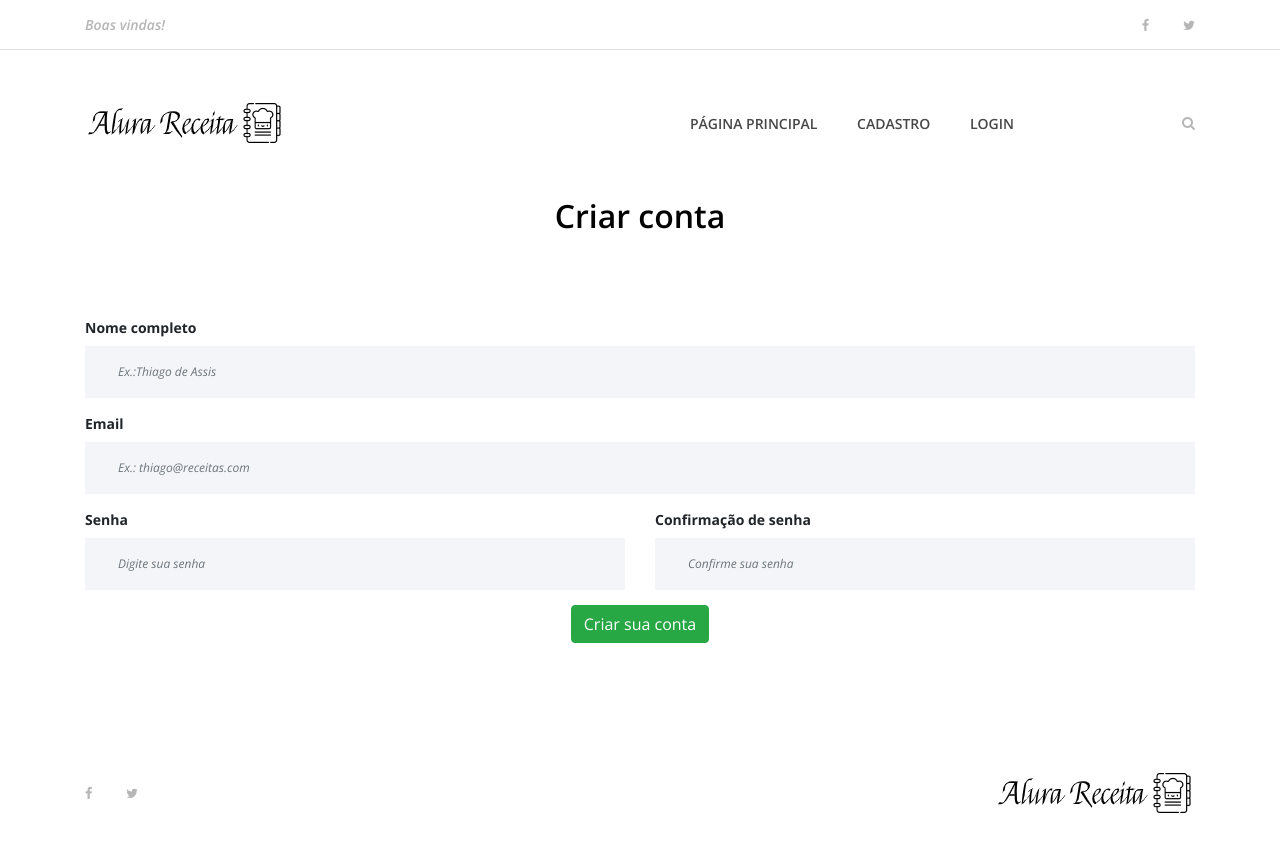
After one commit to pthiagodev/formacao-django-alura, a Django app: page /usuarios/cadastro in a window 1280 px wide. The commit adds this page. Run offline with Django 4.2, Linux system fonts and the light colour scheme; parts of the project's set-up code (start-up, migrations or seed data) failed here and were passed over; some libraries are stand-ins or nearby versions.

Commit message:
Alterando caminho do folder templates, adicionando templates de usuario (cadastro e login) e configurando views e menus

```diff
--- a/alurareceita/settings.py
+++ b/alurareceita/settings.py
@@ -58,7 +58,7 @@ ROOT_URLCONF = 'alurareceita.urls'
 TEMPLATES = [
     {
         'BACKEND': 'django.template.backends.django.DjangoTemplates',
-        'DIRS': [os.path.join(BASE_DIR, 'receitas/templates')],
+        'DIRS': [os.path.join(BASE_DIR, 'templates')],
         'APP_DIRS': True,
         'OPTIONS': {
             'context_processors': [
--- a/alurareceita/urls.py
+++ b/alurareceita/urls.py
@@ -19,10 +19,11 @@ from django.conf.urls.static import static
 from django.contrib import admin
 from django.urls import path, include
 
-import receitas
+import receitas, usuarios
 
 urlpatterns = [
     path('', include('receitas.urls')),
+    path('usuarios/', include('usuarios.urls')),
     path('admin/', admin.site.urls),
 
 ] + static(settings.MEDIA_URL, document_root=settings.MEDIA_ROOT)
--- a/receitas/templates/buscar.html
+++ b/templates/buscar.html
@@ -2,7 +2,7 @@
 {% load static %}
 {% block content %}
     {% include 'partials/_preloader.html' %}
-    {% include 'partials/_search.html' %}
+    {% include 'partials/_busca.html' %}
     {% include 'partials/_menu.html' %}
 
     <section class="best-receipe-area">
--- a/receitas/templates/index.html
+++ b/templates/index.html
@@ -3,7 +3,7 @@
 {% block content %}
 
     {% include 'partials/_preloader.html' %}
-    {% include 'partials/_search.html' %}
+    {% include 'partials/_busca.html' %}
     {% include 'partials/_menu.html' %}
 
     <!-- ##### Best Receipe Area Start ##### -->
--- a/receitas/templates/partials/_menu.html
+++ b/templates/partials/_menu.html
@@ -57,7 +57,9 @@
                         <!-- Nav Start -->
                         <div class="classynav">
                             <ul>
-                                <li><a href="{% url 'index' %}">Home</a></li>
+                                <li><a href="{% url 'index' %}">Página principal</a></li>
+                                <li><a href="{% url 'cadastro' %}">Cadastro</a></li>
+                                <li><a href="{% url 'login' %}">Login</a></li>
                             </ul>
 
                             <!-- Formulario de busca -->
--- a/receitas/templates/receita.html
+++ b/templates/receita.html
@@ -3,7 +3,7 @@
 {% block content %}
 
 {% include 'partials/_preloader.html' %}
-{% include 'partials/_search.html' %}
+{% include 'partials/_busca.html' %}
 {% include 'partials/_menu.html' %}
 
         <!-- Receipe Post Search
--- /dev/null
+++ b/templates/usuarios/cadastro.html
@@ -0,0 +1,52 @@
+{% extends 'base.html' %}
+{% load static %}
+{% block content %}
+
+{% include 'partials/_preloader.html' %}
+{% include 'partials/_busca.html' %}
+{% include 'partials/_menu.html' %}
+
+<!-- ##### Contact Form Area Start ##### -->
+<div class="contact-area section-padding-0-80">
+    <div class="container">
+        <div class="row">
+            <div class="col-12">
+                <div class="section-heading">
+                    <h2>Criar conta</h2>
+                </div>
+            </div>
+        </div>
+        <div class="row">
+            <div class="col-12">
+                <div class="contact-form-area">
+                    <form action="" method="">
+                        <div class="row">
+                            <div class="col-12 col-lg-12">
+                                <label for="nome_receita"><b>Nome completo</b></label>
+                                <input type="text" class="form-control" name="nome" placeholder="Ex.:Thiago de Assis" required>
+                            </div>
+                            <div class="col-12 col-lg-12">
+                                <label for="email"><b>Email</b></label>
+                                <input type="email" class="form-control" name="email" placeholder="Ex.: thiago@receitas.com" required>
+                            </div>
+                            <div class="col-12 col-lg-6">
+                                <label for="password"><b>Senha</b></label>
+                                <input type="password" class="form-control" name="password" placeholder="Digite sua senha" required>
+                            </div>
+                            <div class="col-12 col-lg-6">
+                                <label for="password2"><b>Confirmação de senha</b></label>
+                                <input type="password" class="form-control" name="password2" placeholder="Confirme sua senha" required>
+                            </div>
+                            <div class="col-12 text-center">
+                                <button class="btn btn-success" type="submit">Criar sua conta</button>
+                            </div>
+                        </div>
+                    </form>
+                </div>
+            </div>
+        </div>
+    </div>
+</div>
+
+{% include 'partials/_footer.html' %}
+{% endblock %}
--- a/usuarios/urls.py
+++ b/usuarios/urls.py
@@ -3,7 +3,7 @@ from django.urls import path
 from . import views
 
 urlpatterns = [
-    path('cadastro', views cadastro, name='cadastro')
+    path('cadastro', views.cadastro, name='cadastro'),
     path('login', views.login, name='login'),
     path('logout', views.logout, name='logout'),
     path('dashboard', views.dashboard, name='dashboard')
--- a/usuarios/views.py
+++ b/usuarios/views.py
@@ -2,10 +2,10 @@ from django.shortcuts import render
 
 # Create your views here.
 def cadastro(request):
-    pass
+    return render(request, 'usuarios/cadastro.html')
 
 def login(request):
-    pass
+    return render(request, 'usuarios/login.html')
 
 def logout(request):
     pass
```
Also changed, not shown: templates/usuarios/login.html (added, +57 -0 lines), templates/base.html (renamed from receitas/templates/base.html), templates/partials/_busca.html (renamed from receitas/templates/partials/_search.html), templates/partials/_footer.html (renamed from receitas/templates/partials/_footer.html), templates/partials/_preloader.html (renamed from receitas/templates/partials/_preloader.html).
